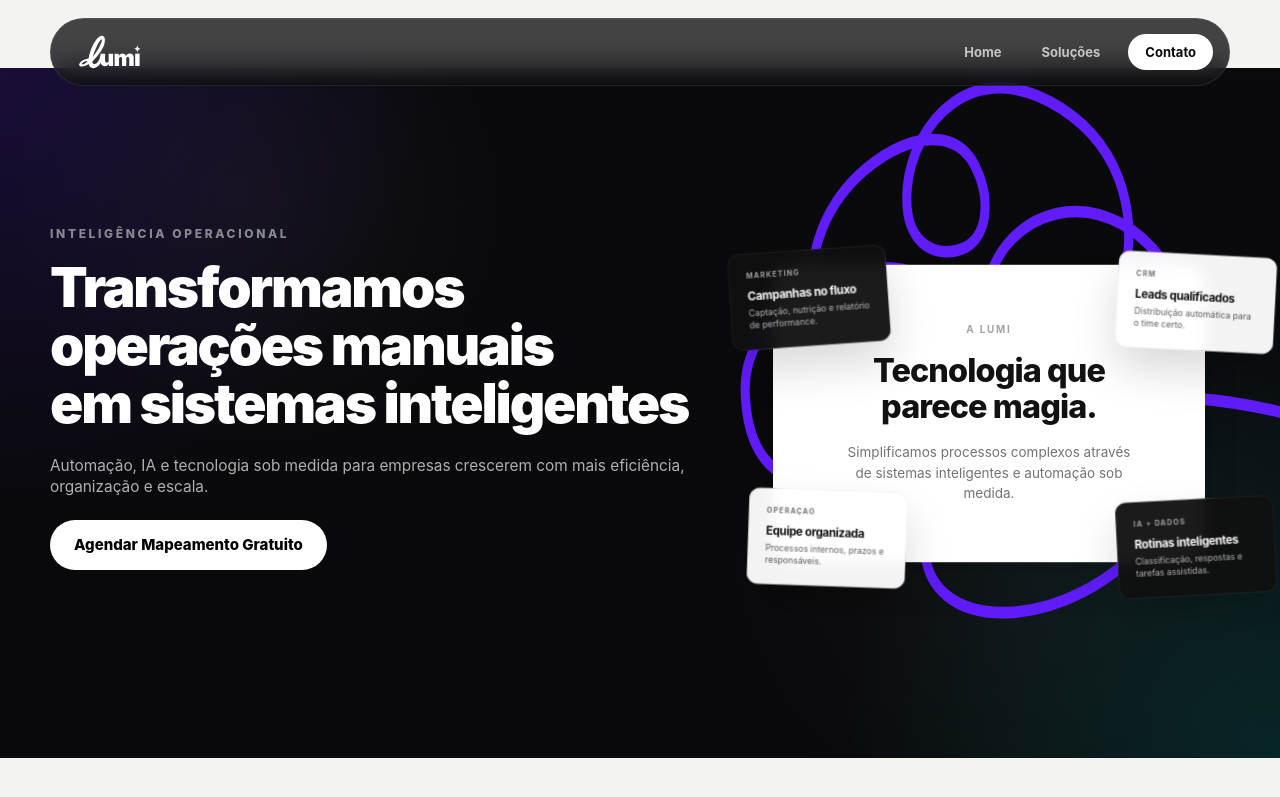
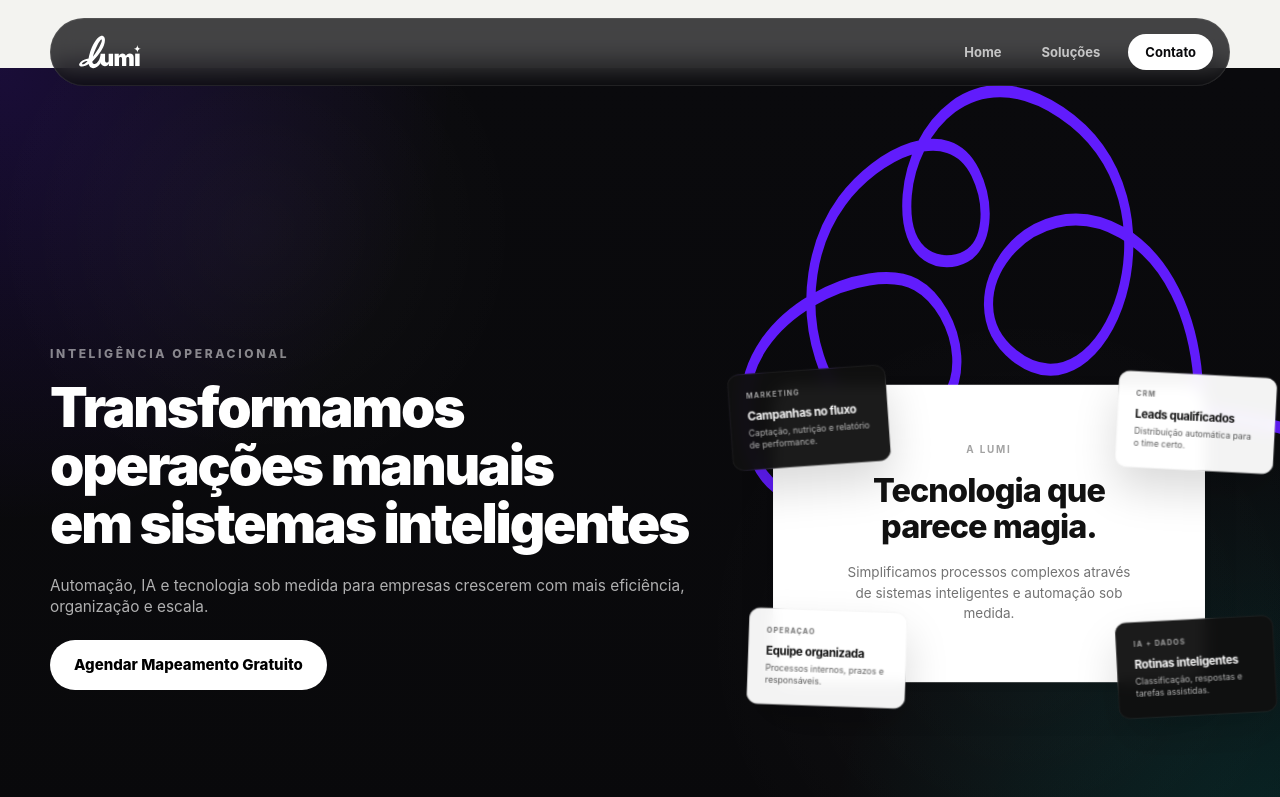
Before and after one commit to hublumi/site, a website built with Vite: page index.html in a window 1280 px wide. Shown: the top 797 px of the page. Built offline with nearby package versions, Linux system fonts and the light colour scheme; no server answers; files whose address does not match are found by name.

Commit message:
fix: adjust desktop hero padding top to 140px to create proper breathing room under floating navbar

```diff
--- a/assets/css/main.css
+++ b/assets/css/main.css
@@ -1968,7 +1968,7 @@
     /* V18 - compactação mais forte e ritmo vertical mais fluido */
     .hero {
       min-height: auto !important;
-      padding: 20px 0 50px !important;
+      padding: 140px 0 50px !important;
     }
 
     .section,
```
